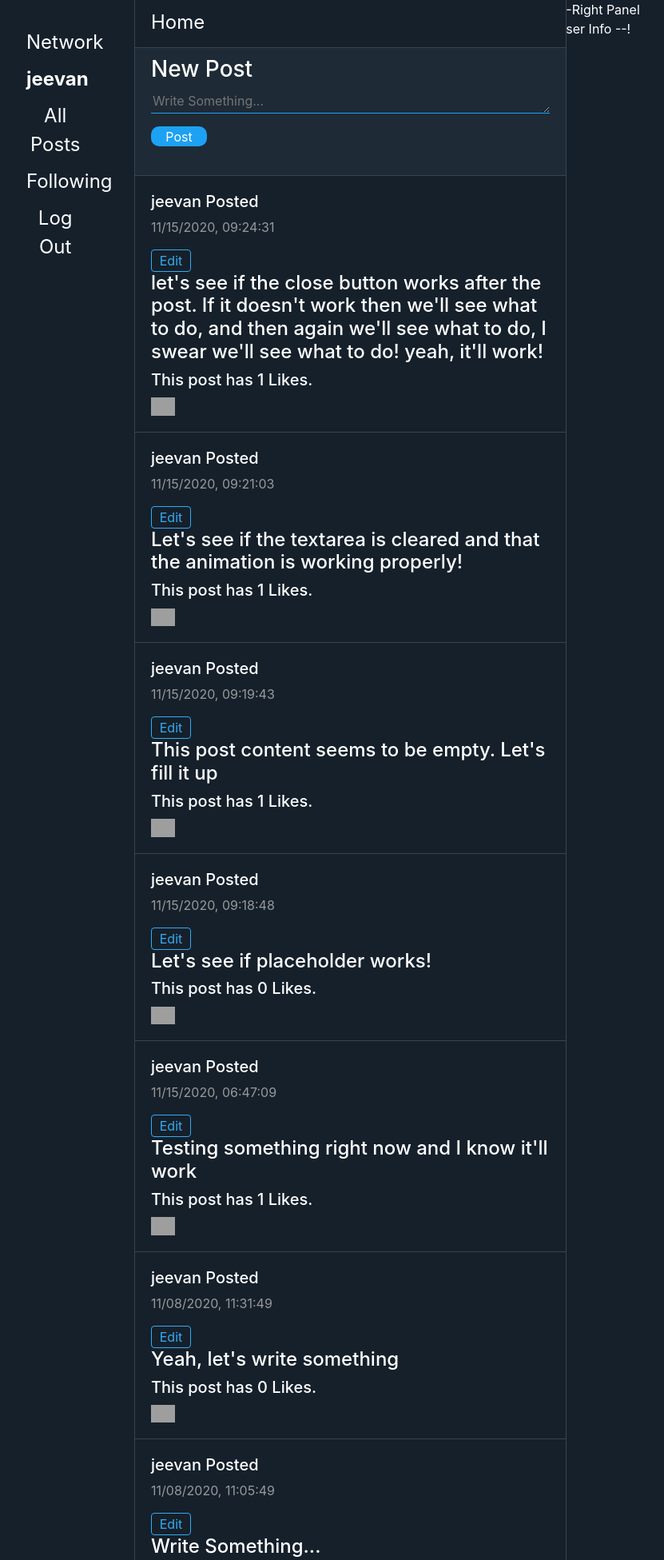
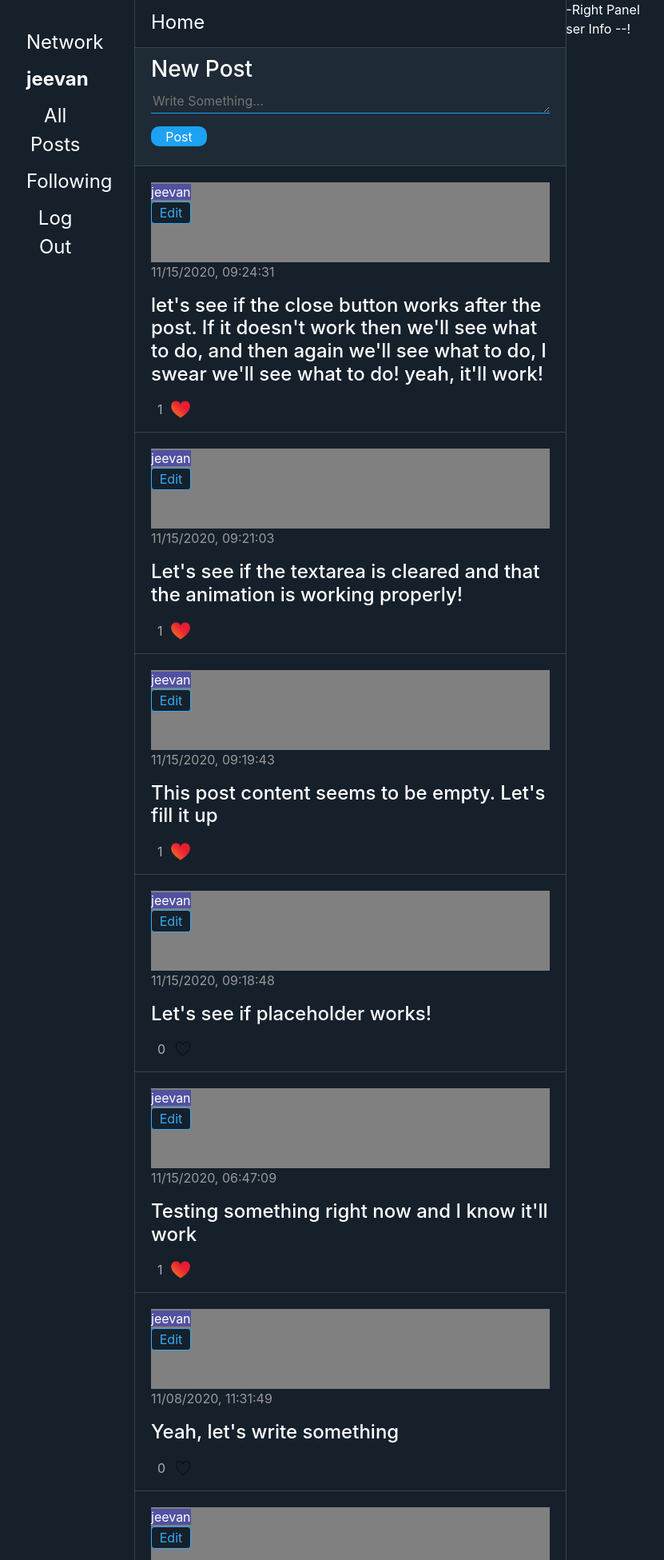
Before and after one commit to jeevankumar99/twitter_clone, a Django app: page / in a window 1280 px wide. Shown: the top 1951 px of the page at 80% size, without its empty margins (238-1069 px from the left). Run offline with Django 3.2, Linux system fonts and the light colour scheme; a user stored in the database is signed in; data comes from the database, SQL or seed files in the repository; both versions use the stored data as it was after the commit; some libraries are stand-ins or nearby versions; grey boxes are pictures that could not be loaded.

Commit message:
Like button done. Put edit & username in one line

```diff
--- a/network/static/network/index.js
+++ b/network/static/network/index.js
@@ -1,14 +1,13 @@
 
 // publically declared to pass post_id to multiple functions when needed.
 let post_id = 0;
-const fullLikeIcon = "https://www.vectorico.com/download/emoticon/heart-icon.png"
-const emptyLikeIcon = "https://www.clipartmax.com/png/middle/358-3583360_e-3-hearts-hearts-like-icon-instagram-heart-icon-svg.png";
-
+const fullLikeIcon = "/static/network/images/heart-icon.png";
+const emptyLikeIcon = "static/network/images/empty-heart-icon.png";
 class UserDiv extends React.Component {
     render () {
         return (
             <div className="post-username">
-            <h5><a href={"/profiles/" + this.props.username}> {this.props.username} Posted</a></h5>
+            <a className="username-in-post" href={"/profiles/" + this.props.username}> {this.props.username} Posted</a>
             </div>
         )
     }
@@ -24,7 +23,7 @@ class Post extends React.Component {
             postType: 'post',
             content: <h4 id="post-content">{this.props.postData.content}</h4>,
             editButton: null,
-            parentEditButton: <button  onClick={button => this.editPost(button)} id='edit-button' style={{ display: this.props.postData.displayState}}>Edit</button>,
+            parentEditButton: <button  onClick={button => this.editPost(button)} className='edit-button' style={{ display: this.props.postData.displayState}}>Edit</button>,
         }
     };
 
@@ -81,7 +80,7 @@ class Post extends React.Component {
                     postType: 'post',
                     content: <h4 id="post-content">{newContent}</h4>,
                     editButton: null,
-                    parentEditButton: <button  onClick={button => this.editPost(button)} id='edit-button' style={{ display: this.props.postData.displayState}}>Edit</button>
+                    parentEditButton: <button  onClick={button => this.editPost(button)} className='edit-button' style={{ display: this.props.postData.displayState}}>Edit</button>
                 }))
             }, 2000);
         }
@@ -103,15 +102,23 @@ class Post extends React.Component {
     render () {
         return (
             <div className="post-container">
-                <UserDiv username={this.props.postData.username}/>
+                <div className="user-edit-div">
+                    <div className="username-in-post">
+                        <a href={"/profiles/" + this.props.postData.username}> {this.props.postData.username}</a>
+                    </div>
+                    <div className="post-edit-div">{this.state.parentEditButton}</div>
+                </div>
                 <p className="post-timestamp">{this.props.postData.timestamp}</p>
-                {this.state.parentEditButton}
                 <div className="post-contents-div">
                     {this.state.content}
                     {this.state.editButton}
                 </div>
-                <h5> This post has {this.state.likes} Likes.</h5>
-                <img src={this.state.likeButtonIcon} onClick={button => this.updateLikes(button)} className="like-button"/>
+                <div className="like-info-div">
+                    <div className="like-count">{this.state.likes}</div>
+                    <div className="like-button-div">
+                        <img src={this.state.likeButtonIcon} onClick={button => this.updateLikes(button)} className="like-button"/>
+                    </div>
+                </div>
             </div>
         )
     }
--- a/network/static/network/styles.css
+++ b/network/static/network/styles.css
@@ -86,7 +86,8 @@ textarea:focus {
     width: 80px;
 }
 
-#edit-button {
+.edit-button {
+    display: inline;
     border: 1px solid rgb(54, 170, 241);
     border-radius: 4px;
     background-color: rgb(21,32,43);
@@ -94,15 +95,21 @@ textarea:focus {
     width: 50px;
 }
 
+.like-count {
+    display: inline-block;
+    font-size: medium;
+    vertical-align: middle;
+ }
+
 .like-button {
-    width: 30px;
+    width: 24px;
 }
 
 .like-button:hover {
     cursor: pointer;
 }
 
-#edit-button:hover {
+.edit-button:hover {
     background-color: rgb(54, 170, 241);
     color: white;
 }
@@ -111,7 +118,7 @@ textarea:focus {
     background-color: rgb(54, 170, 241);
 }
 
-#submit-new-post:focus, #edit-button:focus, #submit-edit-post:focus, #post-close-button:focus, #follow-button:focus {
+#submit-new-post:focus, .edit-button:focus, #submit-edit-post:focus, #post-close-button:focus, #follow-button:focus {
     outline: none;
 }
 
@@ -134,6 +141,7 @@ textarea:focus {
     margin: 10px 8% 10px 8%;
 }
 
+
 #side-panel-all-posts:hover, #side-panel-following:hover, #side-panel-logout:hover, #side-panel-login:hover {
     background-color: rgb(56, 102, 138);
     border-radius: 15px;
@@ -152,6 +160,26 @@ textarea:focus {
     border-bottom: 1px solid rgb(56,68,77);
     border-right: 1px solid rgb(56,68,77);
     border-left: 1px solid rgb(56, 68, 77);
+}
+
+.like-info-div {
+    color: rgb(175, 175, 175);
+    padding: 8px;
+}
+
+.like-info-div:hover {
+    color: rgb(240, 96, 96);
+}
+
+.like-button-div {
+    display: inline;
+    margin-left: 2px;
+    padding: 8px;
+    border-radius: 25px;
+}
+
+.like-button-div:hover {
+    box-shadow: inset 0 0 0 1000px rgba(226, 79, 79, 0.2);
 }
 
 #post-buttons-list {
@@ -186,6 +214,17 @@ textarea:focus {
     padding-left: 20px;
 }
 
+.post-username {
+    width: 20%;
+    display: inline;
+    background-color: rgb(139, 6, 6);
+}
+
+.username-in-post {
+    display: inline;
+    background-color: rgb(81, 81, 161);
+    width: 200px;
+}
 
 
 #profile-username {
@@ -229,9 +268,14 @@ textarea:focus {
     color: white;
     width: 66%;
     padding: 20px;
+    padding-bottom: 8px;
     border-left: 1px solid rgb(56, 68, 77);
     border-right: 1px solid rgb(56, 68, 77);
     border-bottom: 1px solid rgb(56,68,77);
+}
+
+.post-edit-div {
+    display: inline;
 }
 
 #middle-panel {
@@ -244,3 +288,8 @@ textarea:focus {
     width: 52.8%;
     background-color: rgb(30, 42, 54);
 }
+
+.user-edit-div {
+    background-color: gray;
+    height: 100px;
+}
--- a/project4/settings.py
+++ b/project4/settings.py
@@ -120,3 +120,7 @@ USE_TZ = True
 # https://docs.djangoproject.com/en/3.0/howto/static-files/
 
 STATIC_URL = '/static/'
+
+STATICFILES_DIRS = (
+    os.path.join(BASE_DIR, 'static'),
+)
```
Also changed, not shown: db.sqlite3, network/static/network/images/empty-heart-icon.png (added), network/static/network/images/heart-icon.png (added).
